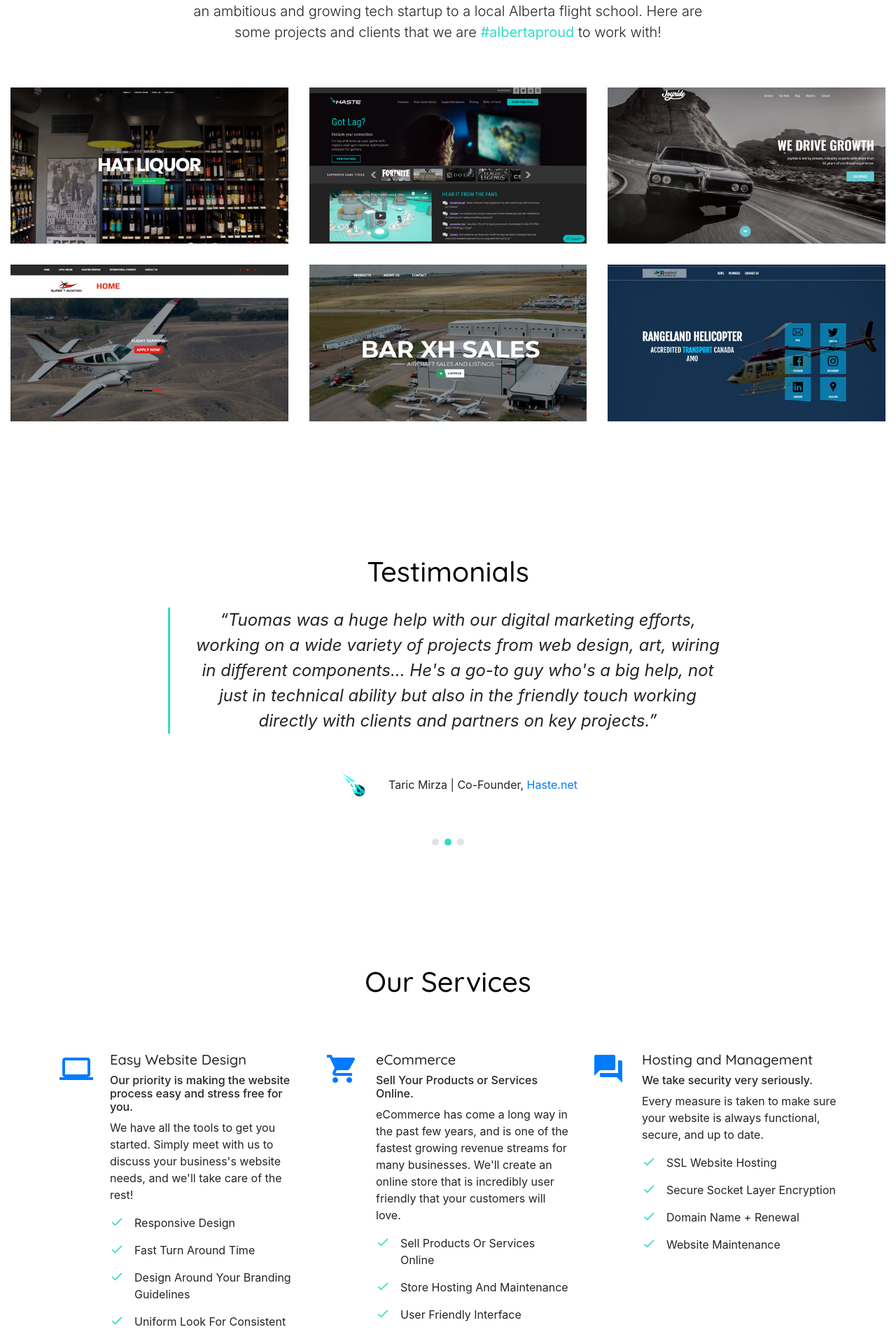
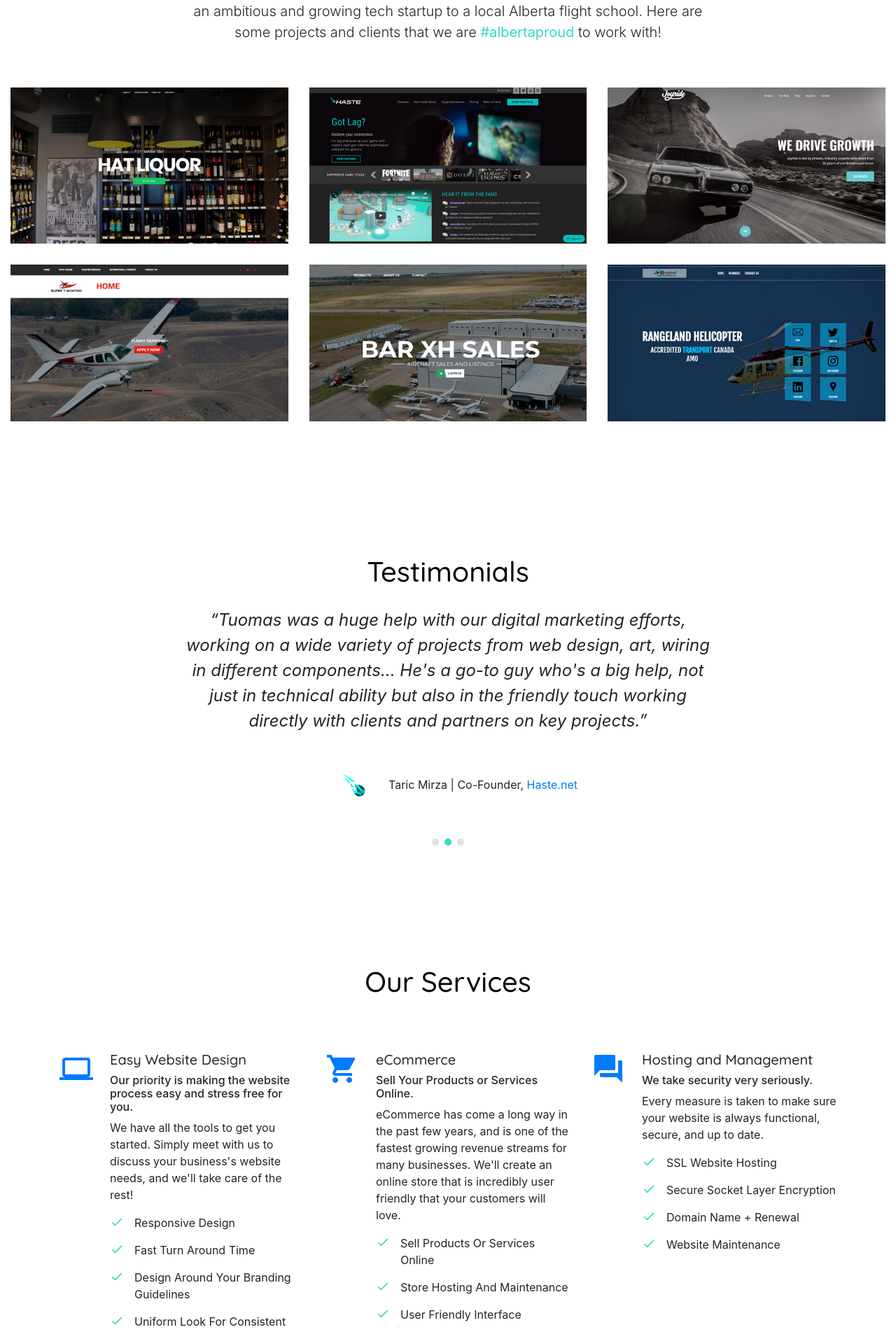
Before and after one commit to fevish/embark, a Jekyll site: the page built from index.md, in a window 1280 px wide. Shown: the part 2043-3946 px from the top of the page at 70% size. Built offline with Jekyll 4.4.1, drawn with Linux system fonts in a browser that asks for light colours; nearby versions of some CDN libraries; some web fonts are replaced; library files that are not in the unit come from our copies.

Commit message:
Fixes padding on testimonials mobile.

```diff
--- a/assets/stylesheets/main.scss
+++ b/assets/stylesheets/main.scss
@@ -29,3 +29,10 @@
     border-left: 3px solid $brandcolor;
     padding: 0 0 0 25px;
 }
+
+.testimonial {
+    blockquote {
+        border: none;
+        padding: 0 15px;
+    }
+}
```
